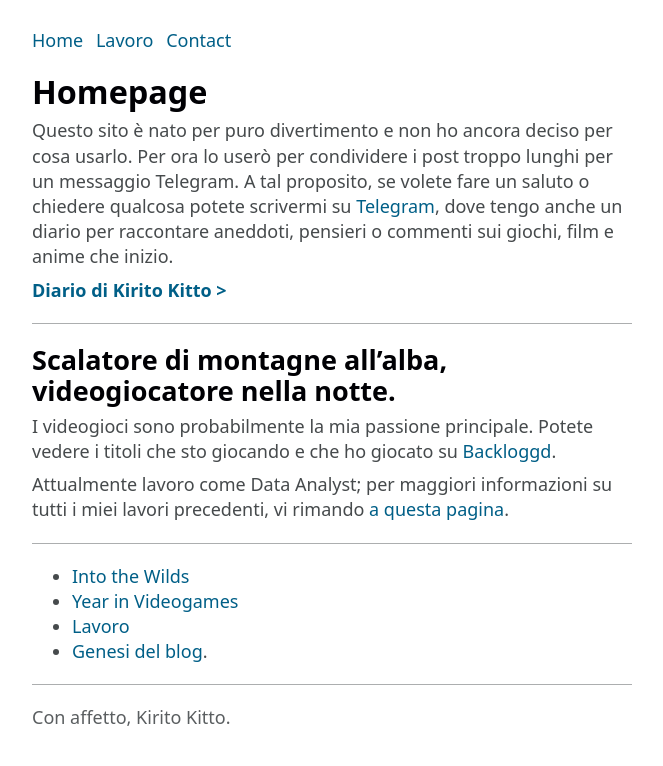
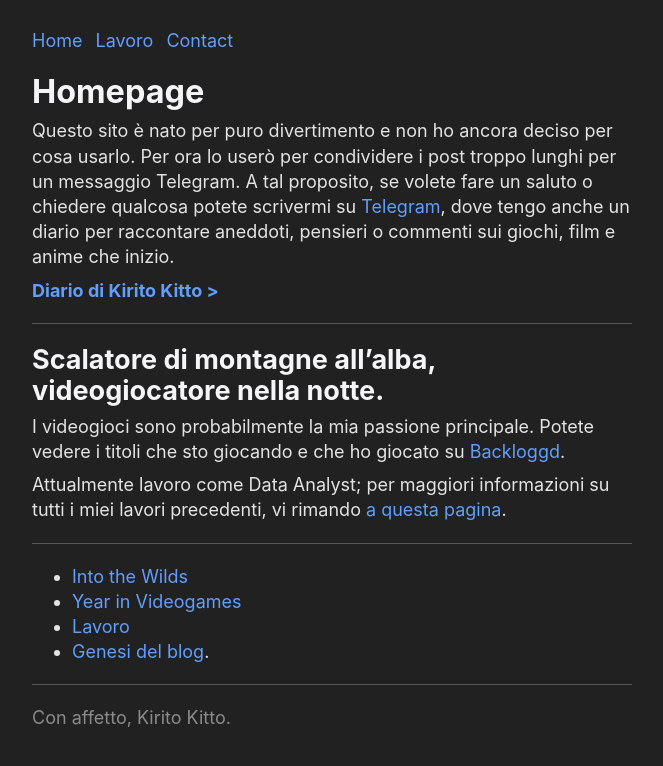
Before and after one commit to KiritoKitto/kiritokitto.github.io, a Jekyll site: the page built from index.md, in a window 1280 px wide. Shown: the top 766 px of the page, without its empty margins (308-971 px from the left). Built offline with Jekyll 4.4.1, drawn with Linux system fonts in a browser that asks for light colours; some web fonts are replaced; our own code applies the rules of GitHub Pages for plain Markdown files.

Commit message:
Dark Mode v1

```diff
--- a/css/dark.css
+++ b/css/dark.css
@@ -1,12 +1,12 @@
 :root {
-    --font: -apple-system,BlinkMacSystemFont,Segoe UI,Roboto,Oxygen-Sans,Ubuntu,Cantarell,Helvetica Neue,sans-serif;
-    --font-title: -apple-system,BlinkMacSystemFont,Segoe UI,Roboto,Oxygen-Sans,Ubuntu,Cantarell,Helvetica Neue,sans-serif;
+    --font: ui-sans-serif,-apple-system,system-ui,Segoe UI,Helvetica,Apple Color Emoji,Arial,sans-serif,Segoe UI Emoji,Segoe UI Symbol;
+    --font-title: ui-sans-serif,-apple-system,system-ui,Segoe UI,Helvetica,Apple Color Emoji,Arial,sans-serif,Segoe UI Emoji,Segoe UI Symbol;
 
-    --color-background: rgb(18, 18, 18);
-    --color-background-secondary: rgba(80, 80, 85, 0.2);
+    --color-background: #212121;
+    --color-background-secondary: #2F2F2F;
 
     --color-primary: rgba(245, 245, 247, 1);
-    --color-secondary: rgba(245, 245, 247,0.85);
+    --color-secondary: rgba(227, 227, 227, 1);
     --color-tertiary: rgba(245, 245, 247,0.5);
 
     --color-link-primary: rgb(98,158,251);
--- a/css/style.css
+++ b/css/style.css
@@ -1,5 +1,5 @@
 @import url('instagram.css');
-@import url('light.css');
+@import url('dark.css');
 
 :root {
   --width: 600px;
```
Also changed, not shown: css/style-backup.css (+15 -0 lines).
